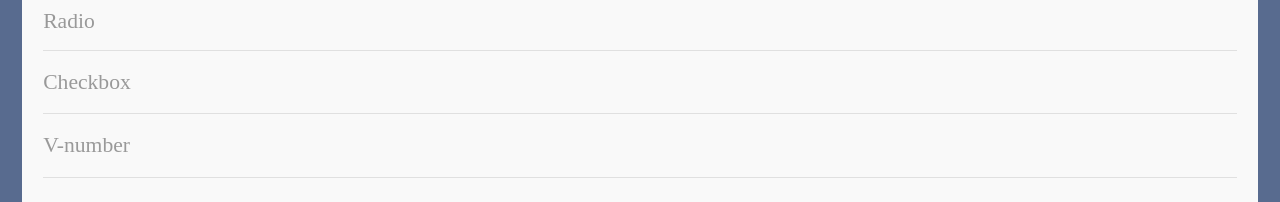
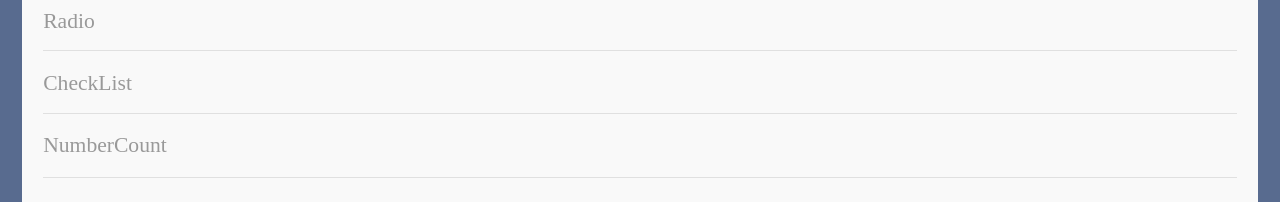
Before and after one commit to VickyRong/vue-base-demo, a Vue app: page / in a window 1280 px wide. Shown: the part 571-773 px from the top of the page. Built offline with nearby package versions, Linux system fonts and the light colour scheme; a small style sheet from the web is missing; a web font is replaced by a local one.

Commit message:
完成checkList组件

```diff
--- a/index.html
+++ b/index.html
@@ -17,7 +17,7 @@
       }
     </style>
     <title>vue-base-demo</title>
-    <link rel="stylesheet" href="//at.alicdn.com/t/font_464197_q89ily0z7duz0k9.css">
+    <link rel="stylesheet" href="//at.alicdn.com/t/font_464197_03m9jfugs9lo9a4i.css">
   </head>
   <body>
     <div id="app"></div>
--- /dev/null
+++ b/src/components/checkList.vue
@@ -0,0 +1,49 @@
+<!--
+ CheckList组件(多选列表)
+create by VickyRong on 2017/11/14. -->
+<template>
+  <div>
+    <div v-for="item in options" class="ui-checkList g-mb">
+      <input type="checkbox"  @change="changeSelect" class="ui-checkList-input" :id="item.id" :value="item.value" v-model="currentValue">
+      <span class="iconfont icon-checkbox s-fs30"></span>
+      <label :for="item.id">{{item.value}}</label>
+    </div>
+  </div>
+</template>
+
+<script>
+export default {
+  name: 'check-list',
+  props:{
+    //选中值的内容
+    value:{},
+    //配置参数
+    options:{}
+  },
+  data(){
+    return {
+      currentValue:this.value
+    }
+  },
+  methods:{
+    changeSelect(){
+      this.$emit('input',this.currentValue);
+    }
+  }
+}
+</script>
+
+<style lang="scss" scoped>
+@import 'src/style/common';
+
+  .ui-checkList-input{
+    display:none;
+  }
+
+  .ui-checkList-input:checked ~.icon-checkbox{
+    &:before{
+      content: "\e6d6";
+      color:$c-pk1;
+    }
+  }
+</style>
--- a/src/components/xRadio.vue
+++ b/src/components/xRadio.vue
@@ -1,5 +1,5 @@
 <!--
- Radio组件
+ Radio组件（单选列表）
 create by VickyRong on 2017/11/13. -->
 <template>
   <div>
--- /dev/null
+++ b/src/pages/demo/checkListDemo.vue
@@ -0,0 +1,45 @@
+<template>
+  <div class="g-wrap">
+    <!--头部-->
+    <div class="demo-header">
+      <h2>CheckList</h2>
+      <p class="s-fc-gy3 g-mt10">多选按钮</p>
+      <p class="demo-des">可获取选中列表的值。</p>
+    </div>
+
+    <!--组件-->
+    <div class="demo-tt g-mb">基础用法</div>
+    <check-list :options="options" v-model="checkList"></check-list>
+    <div class="demo-info g-mt">
+      选中 ：{{checkList}}
+    </div>
+
+
+  </div>
+</template>
+
+<script>
+import checkList from '../../components/checkList';
+export default {
+  components:{
+    checkList
+  },
+  data(){
+    return{
+      checkList:[],
+      options:[
+        { id:1,value:'乐器'},
+        { id:2,value:'阅读'},
+        { id:3,value:'旅游'},
+      ],
+    }
+  }
+}
+</script>
+
+<style lang="scss" scoped>
+@import 'src/style/common';
+.g-wrap{
+  padding: rem(30);
+}
+</style>
--- a/src/pages/home.vue
+++ b/src/pages/home.vue
@@ -14,8 +14,8 @@
       <div>
         <router-link to="/demo/switch"><Cell content="Switch" icon="icon-switch s-fc-pk1 s-fs28" arrow></Cell></router-link>
         <router-link to="/demo/radio"><Cell content="Radio" icon="icon-radio s-fc-pk1 s-fs42" arrow></Cell></router-link>
-        <router-link to=""><Cell content="Checkbox" icon=""></Cell></router-link>
-        <router-link to=""><Cell content="V-number" icon=""></Cell></router-link>
+        <router-link to="/demo/checkList"><Cell content="CheckList" icon="icon-checkbox_fill s-fc-pk1 s-fs36" arrow></Cell></router-link>
+        <router-link to=""><Cell content="NumberCount" icon=""></Cell></router-link>
       </div>
       <h4>三.提示类</h4>
       <div>
--- a/src/router/router.js
+++ b/src/router/router.js
@@ -6,6 +6,7 @@ import navBarDemo from '../pages/demo/navBarDemo';
 import buttonDemo from '../pages/demo/xButtonDemo';
 import switchDemo from '../pages/demo/xSwitchDemo';
 import radioDemo from '../pages/demo/xRadioDemo';
+import checkListDemo from '../pages/demo/checkListDemo';
 
 export default [
     {
@@ -22,6 +23,7 @@ export default [
             { path:'/demo/button',component:buttonDemo },
             { path:'/demo/switch',component:switchDemo },
             { path:'/demo/radio',component:radioDemo },
+            { path:'/demo/checkList',component:checkListDemo },
 
         ]
     }
```
Also changed, not shown: 1 other file (tests, documents, lock files or other folders).
